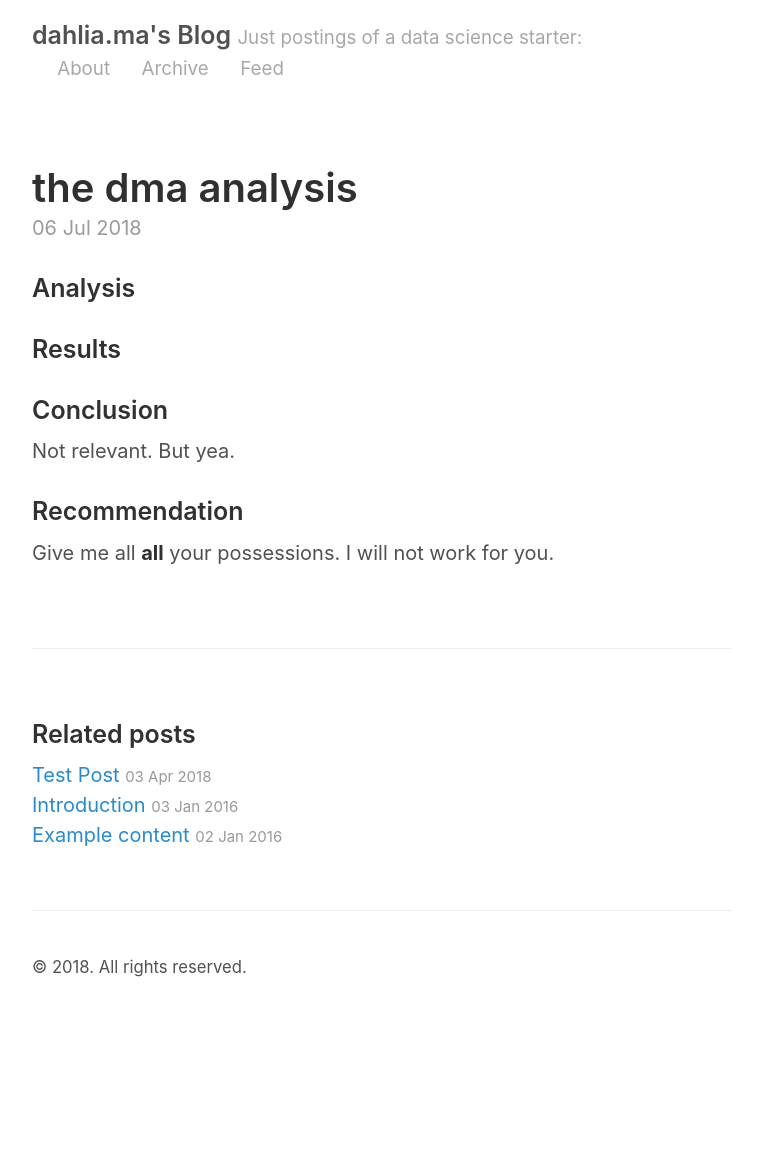
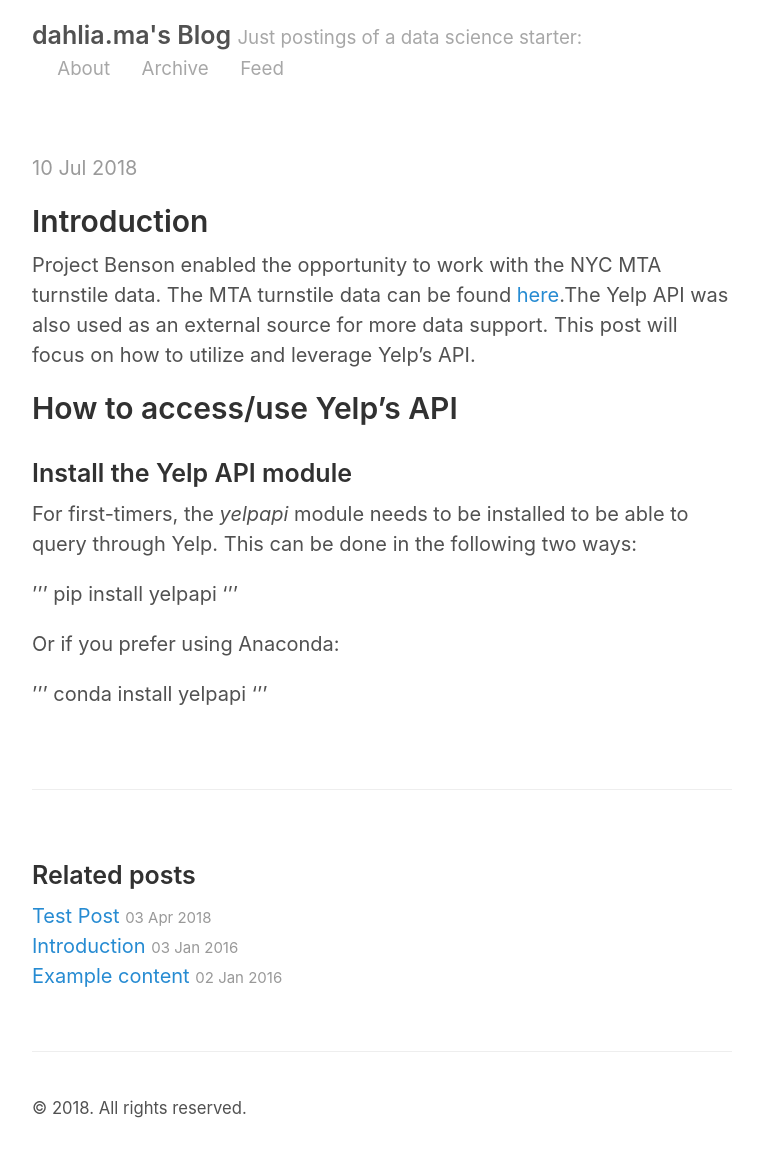
Before and after one commit to dahlia25/dahlia25.github.io, a Jekyll site: the page built from _posts/2018-07-06-project-benson.md, in a window 1280 px wide. Shown: the whole page, without its empty margins (258-1021 px from the left). Built offline with Jekyll 4.4.1, drawn with Linux system fonts in a browser that asks for light colours; our own code applies the rules of GitHub Pages for plain Markdown files; before the commit the page ends 1021 px from its top, so only the background shows below that.

Commit message:
update new blog

```diff
--- a/_posts/2018-07-06-project-benson.md
+++ b/_posts/2018-07-06-project-benson.md
@@ -1,16 +1,24 @@
 ---
 layout: post
-title: the dma analysis
+title: Project Benson: How to query with Yelp's API
 ---
 
-### Analysis
+## Introduction
 
-### Results
+Project Benson enabled the opportunity to work with the NYC MTA turnstile data. The MTA turnstile data can be found [here](http://web.mta.info/developers/turnstile.html).The Yelp API was also used as an external source for more data support. This post will focus on how to utilize and leverage Yelp's API.
 
-### Conclusion
-Not relevant.
-But yea.
+## How to access/use Yelp's API
 
-### Recommendation
+### Install the Yelp API module
 
-Give me all **all** your possessions. I will not work for you.
+For first-timers, the *yelpapi* module needs to be installed to be able to query through Yelp. This can be done in the following two ways:
+
+'''
+pip install yelpapi
+'''
+
+Or if you prefer using Anaconda:
+
+'''
+conda install yelpapi
+'''
```
